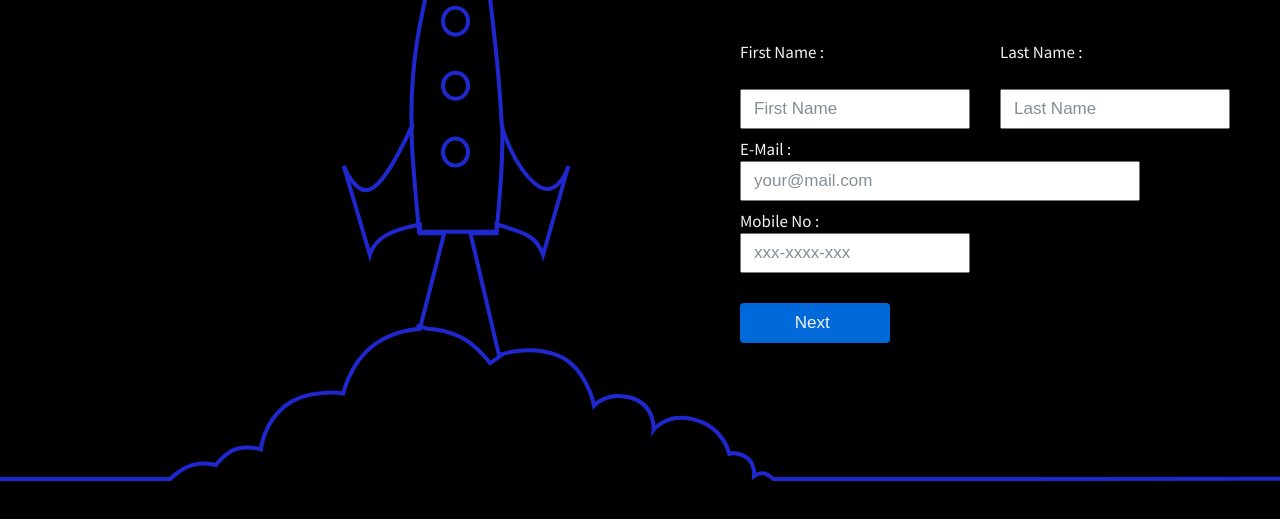
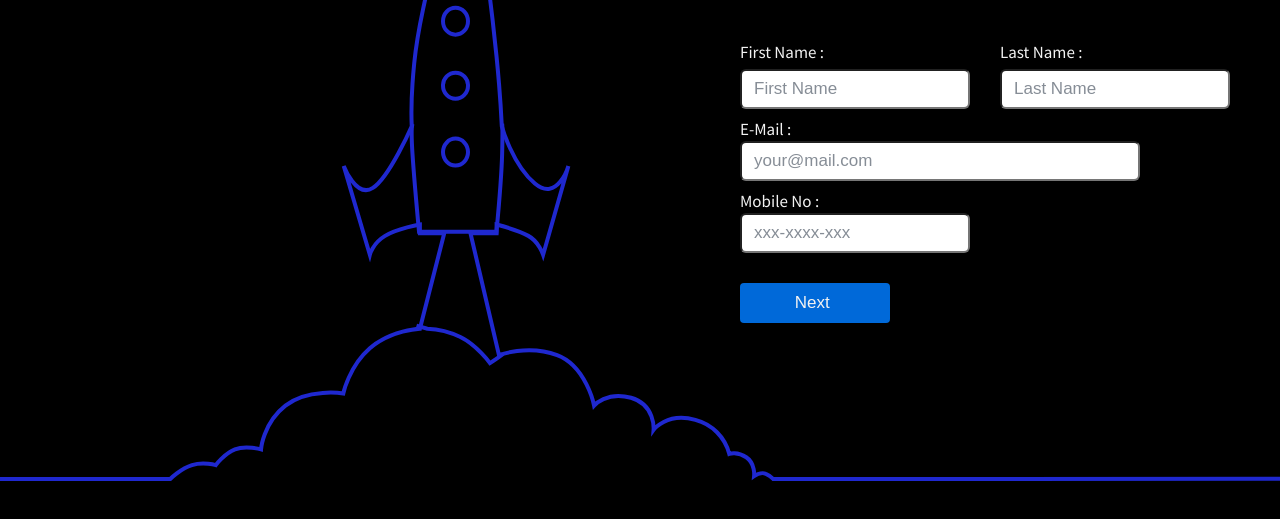
Before and after one commit to aanand10/sorted-copy-code, a plain HTML site: page FormPages/pre-register.html in a window 1280 px wide. Shown: the part 171-690 px from the top of the page. Drawn offline with Linux system fonts and the light colour scheme.

Commit message:
br cha locha

```diff
--- a/Assets/style/preRegister.css
+++ b/Assets/style/preRegister.css
@@ -85,7 +85,6 @@ body {
   font-size: 17px;
   background: transparent;
   background-color: #0069d9;
-
   color: #f2f2f2;
   /* border: solid 1px rgba(83, 229, 255, 0.582); */
   padding: 10px;
@@ -128,6 +127,11 @@ input {
   padding-bottom: 0.5rem;
   padding-left: 0.75rem;
   margin: 2px 0 10px 0;
+  border-radius: 6px;
+  -webkit-border-radius: 6px;
+  -moz-border-radius: 6px;
+  -ms-border-radius: 6px;
+  -o-border-radius: 6px;
 }
 input#firstName,
 #lastName {
--- a/FormPages/pre-register.html
+++ b/FormPages/pre-register.html
@@ -25,7 +25,7 @@
         <div class="form-fields">
           <div class="name">
             <div id="lable-field">
-              <label for="firstName"> First Name :</label><br />
+              <label for="firstName"> First Name :</label>
               <input
                 type="text"
                 name="firstName"
@@ -35,7 +35,7 @@
               />
             </div>
             <div id="lable-field">
-              <label for="lastName"> Last Name :</label><br />
+              <label for="lastName"> Last Name :</label>
               <input
                 type="text"
                 name="lastName"
```
